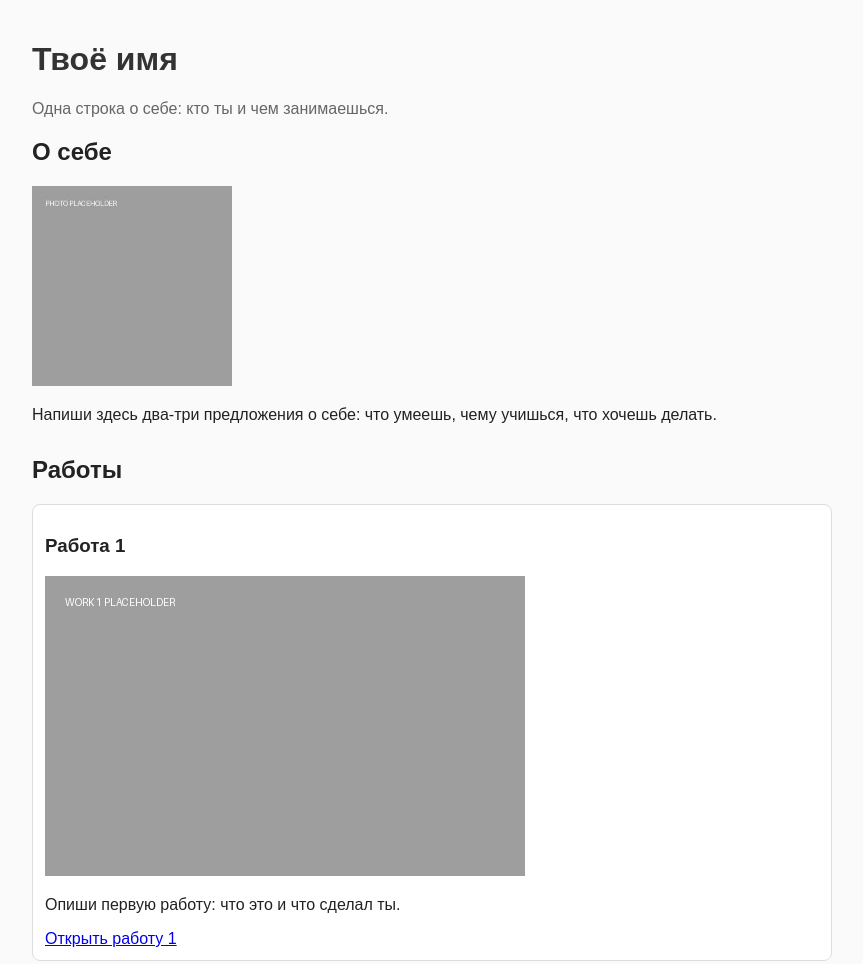
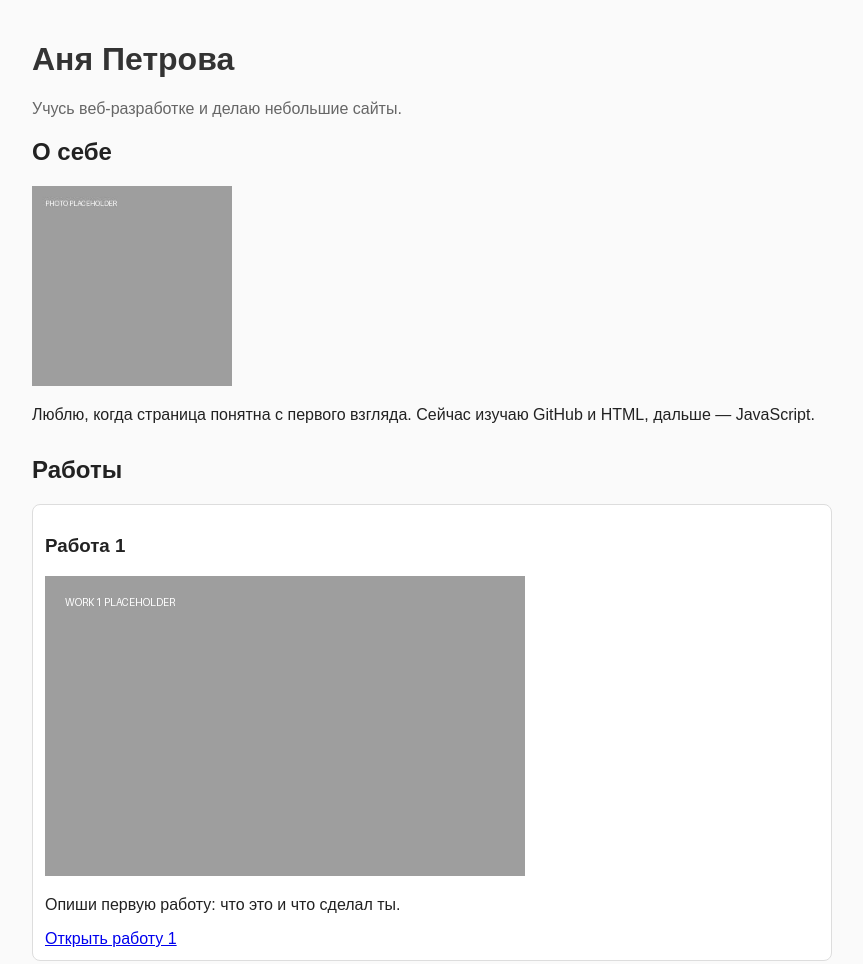
Before and after one commit to legendary-java-tutorial/course2026-portfolio-v2-honest, a plain HTML site: page index.html in a window 1280 px wide. Shown: the top 964 px of the page, without its empty margins (208-1071 px from the left). Drawn offline with Linux system fonts and the light colour scheme.

Commit message:
Свой текст: имя и о себе

```diff
--- a/index.html
+++ b/index.html
@@ -8,14 +8,14 @@
 </head>
 <body>
   <header>
-    <h1>Твоё имя</h1>
-    <p class="tagline">Одна строка о себе: кто ты и чем занимаешься.</p>
+    <h1>Аня Петрова</h1>
+    <p class="tagline">Учусь веб-разработке и делаю небольшие сайты.</p>
   </header>
 
   <section id="about">
     <h2>О себе</h2>
     <img src="media/photo.jpg" alt="Фото-заглушка" width="200">
-    <p>Напиши здесь два-три предложения о себе: что умеешь, чему учишься, что хочешь делать.</p>
+    <p>Люблю, когда страница понятна с первого взгляда. Сейчас изучаю GitHub и HTML, дальше — JavaScript.</p>
   </section>
 
   <section id="works">
```
